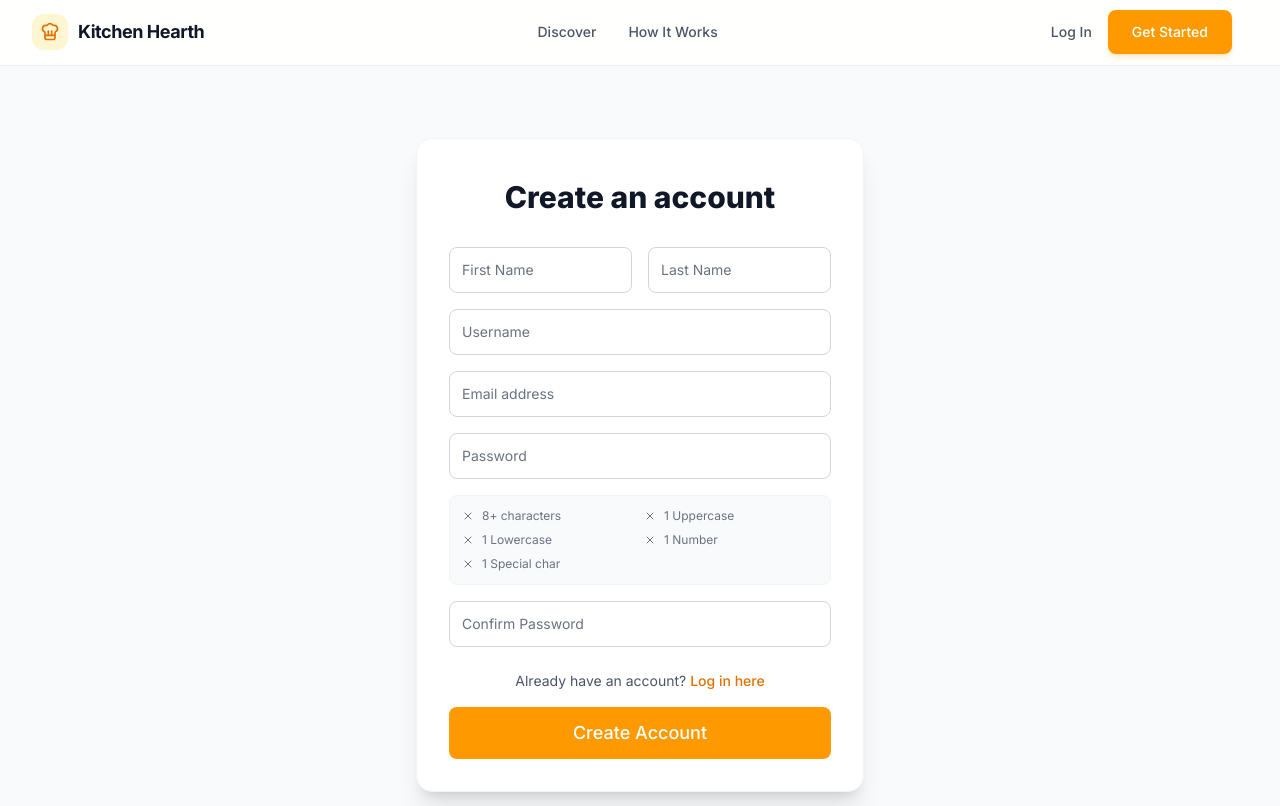
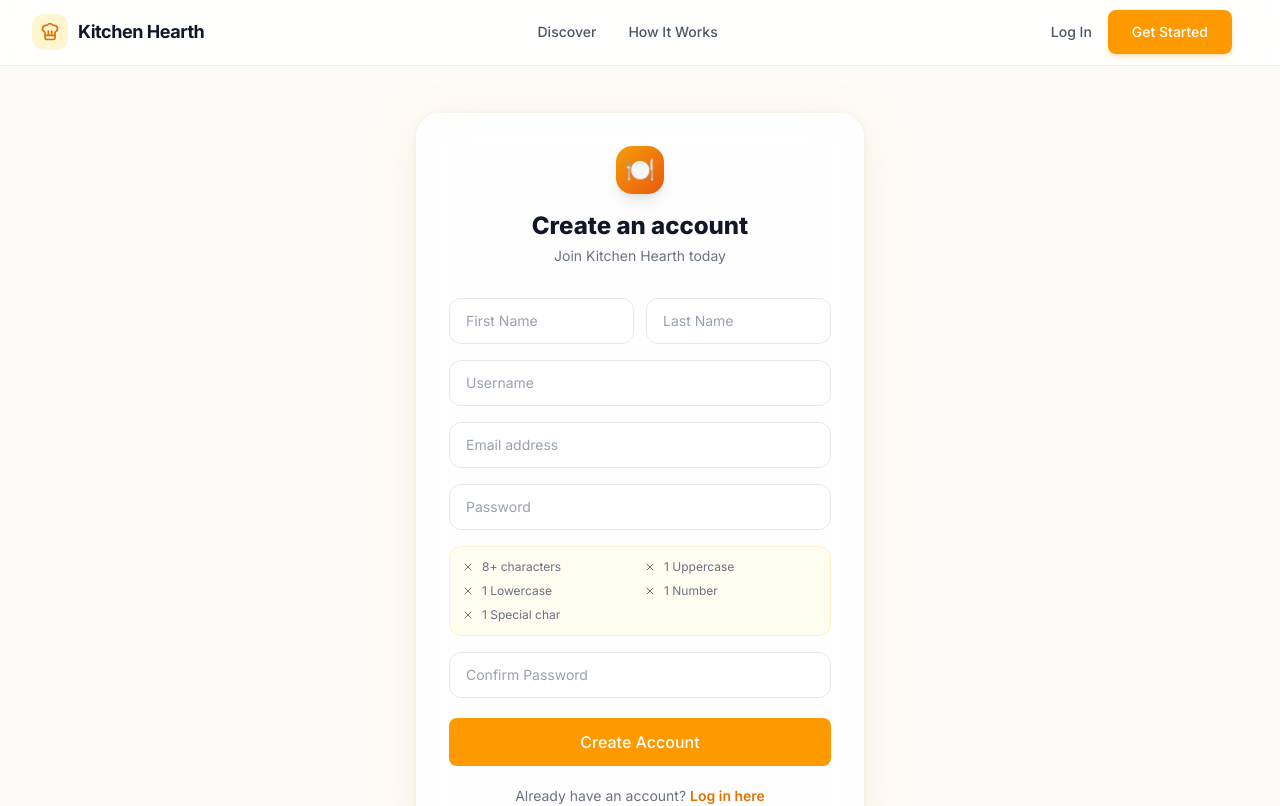
Before and after one commit to Usmankhalid20/Frontend-kitchen-hearth, a React (Vite) app: page /register in a window 1280 px wide. Shown: the top 806 px of the page. Built offline with nearby package versions, Linux system fonts and the light colour scheme.

Commit message:
feat: implement Auth page with login/registration forms, password validation, and framer-motion animations

```diff
--- a/src/pages/Auth/Auth.jsx
+++ b/src/pages/Auth/Auth.jsx
@@ -21,7 +21,7 @@ const Auth = () => {
     username: '',
     email: '',
     password: '',
-    confirmPassword: ''
+    confirmPassword: '',
   });
 
   // Password Validation State
@@ -43,7 +43,7 @@ const Auth = () => {
       upper: /[A-Z]/.test(pwd),
       lower: /[a-z]/.test(pwd),
       number: /[0-9]/.test(pwd),
-      special: /[^A-Za-z0-9]/.test(pwd)
+      special: /[^A-Za-z0-9]/.test(pwd),
     });
 
     if (formData.confirmPassword) {
@@ -59,7 +59,6 @@ const Auth = () => {
 
   const toggleAuthMode = () => {
     setIsLogin(!isLogin);
-    // Optionally clear errors or form here if desired
   };
 
   const handleSubmit = async (e) => {
@@ -69,15 +68,14 @@ const Auth = () => {
       const success = await login(formData.email, formData.password);
       if (success) {
         const currentUser = useAuthStore.getState().user;
-        const isAdmin = currentUser?.role?.name === 'Admin' || currentUser?.role?.name === 'SuperAdmin';
-        const defaultPath = isAdmin ? '/admin/dashboard' : '/user/dashboard';
-
-        window.location.href = defaultPath;
+        const isAdmin =
+          currentUser?.role?.name === 'Admin' || currentUser?.role?.name === 'SuperAdmin';
+        window.location.href = isAdmin ? '/admin/dashboard' : '/user/dashboard';
       }
     } else {
       if (!passwordsMatch) return;
-      const allValid = Object.values(pwdValidations).every(v => v);
-      if (!allValid) return; // Prevent submission if password is weak
+      const allValid = Object.values(pwdValidations).every((v) => v);
+      if (!allValid) return;
 
       const success = await register({
         firstName: formData.firstName,
@@ -85,17 +83,20 @@ const Auth = () => {
         username: formData.username,
         email: formData.email,
         password: formData.password,
-        confirmPassword: formData.confirmPassword
+        confirmPassword: formData.confirmPassword,
       });
 
       if (success) {
         const currentUser = useAuthStore.getState().user;
-        const isAdmin = currentUser?.role?.name === 'Admin' || currentUser?.role?.name === 'SuperAdmin';
-        const defaultPath = isAdmin ? '/admin/dashboard' : '/user/dashboard';
-        window.location.href = defaultPath;
+        const isAdmin =
+          currentUser?.role?.name === 'Admin' || currentUser?.role?.name === 'SuperAdmin';
+        window.location.href = isAdmin ? '/admin/dashboard' : '/user/dashboard';
       }
     }
   };
+
+  const inputClass =
+    'appearance-none rounded-xl w-full px-4 py-3 border border-gray-200 placeholder-gray-400 text-gray-900 text-sm focus:outline-none focus:ring-2 focus:ring-amber-400/60 focus:border-amber-400 bg-white/70 transition';
 
   const ValidationItem = ({ isValid, text }) => (
     <div className={`flex items-center gap-2 text-xs ${isValid ? 'text-green-600' : 'text-gray-500'}`}>
@@ -105,71 +106,127 @@ const Auth = () => {
   );
 
   return (
-    <div className="min-h-screen flex items-center justify-center bg-gray-50 py-12 px-4 sm:px-6 lg:px-8 overflow-hidden">
-      <motion.div
-        initial={{ opacity: 0, y: 20 }}
-        animate={{ opacity: 1, y: 0 }}
-        className="max-w-md w-full space-y-8 bg-white p-8 rounded-2xl shadow-xl border border-gray-100"
+    <div
+      className="min-h-screen flex items-center justify-center py-12 px-4 sm:px-6 lg:px-8 overflow-hidden relative"
+      style={{ backgroundColor: 'var(--color-bg)' }}
     >
-        <div>
-          <h2 className="mt-2 text-center text-3xl font-extrabold text-gray-900">
-            {isLogin ? 'Welcome back' : 'Create an account'}
-          </h2>
-
+      {/* ── Ambient background glows ── */}
+      <div className="absolute inset-0 -z-10 overflow-hidden pointer-events-none">
+        <div className="absolute -top-32 -right-32 w-[600px] h-[600px] rounded-full bg-amber-200/40 blur-[120px]" />
+        <div className="absolute -bottom-32 -left-32 w-[500px] h-[500px] rounded-full bg-orange-200/30 blur-[100px]" />
+        <div className="absolute top-1/2 left-1/2 -translate-x-1/2 -translate-y-1/2 w-[700px] h-[400px] rounded-full bg-amber-100/50 blur-[140px]" />
+        {/* Subtle grid overlay */}
+        <div
+          className="absolute inset-0 opacity-[0.03]"
+          style={{
+            backgroundImage:
+              'linear-gradient(rgba(0,0,0,0.15) 1px, transparent 1px), linear-gradient(90deg, rgba(0,0,0,0.15) 1px, transparent 1px)',
+            backgroundSize: '48px 48px',
+          }}
+        />
       </div>
 
-        <form className="mt-8 space-y-6" onSubmit={handleSubmit}>
+      <motion.div
+        initial={{ opacity: 0, y: 24, scale: 0.97 }}
+        animate={{ opacity: 1, y: 0, scale: 1 }}
+        transition={{ duration: 0.55, ease: [0.22, 1, 0.36, 1] }}
+        className="max-w-md w-full"
+      >
+        {/* ── Glassmorphic card ── */}
+        <div
+          className="bg-white/80 backdrop-blur-xl rounded-3xl border border-white/60 p-8"
+          style={{ boxShadow: '0 8px 48px rgba(245,158,11,0.10), 0 2px 8px rgba(0,0,0,0.06)' }}
+        >
+          {/* ── Logo + heading ── */}
+          <div className="flex flex-col items-center mb-8">
+            <div
+              className="w-12 h-12 rounded-2xl flex items-center justify-center mb-4 shadow-lg"
+              style={{ background: 'linear-gradient(135deg, #F59E0B, #EA580C)' }}
+            >
+              <span className="text-white text-2xl">🍽️</span>
+            </div>
+            <AnimatePresence mode="wait">
+              <motion.h2
+                key={isLogin ? 'login-title' : 'register-title'}
+                initial={{ opacity: 0, y: -8 }}
+                animate={{ opacity: 1, y: 0 }}
+                exit={{ opacity: 0, y: 8 }}
+                transition={{ duration: 0.25 }}
+                className="text-2xl font-extrabold text-gray-900 text-center"
+              >
+                {isLogin ? 'Welcome back 👋' : 'Create an account'}
+              </motion.h2>
+            </AnimatePresence>
+            <p className="text-sm text-gray-500 mt-1">
+              {isLogin ? 'Sign in to Kitchen Hearth' : 'Join Kitchen Hearth today'}
+            </p>
+          </div>
+
+          {/* ── Form ── */}
+          <form className="space-y-5" onSubmit={handleSubmit}>
             <div className="space-y-4">
+              {/* Register-only fields */}
               <AnimatePresence mode="popLayout">
                 {!isLogin && (
                   <motion.div
                     initial={{ opacity: 0, height: 0 }}
                     animate={{ opacity: 1, height: 'auto' }}
                     exit={{ opacity: 0, height: 0 }}
-                  className="space-y-4"
+                    className="space-y-4 overflow-hidden"
                   >
-                  <div className="grid grid-cols-2 gap-4">
-                    <div>
-                      <input name="firstName" type="text" required={!isLogin}
-                        className="appearance-none rounded-lg relative block w-full px-3 py-3 border border-gray-300 placeholder-gray-500 text-gray-900 focus:outline-none focus:ring-amber-500 focus:border-amber-500 sm:text-sm"
-                        placeholder="First Name" value={formData.firstName} onChange={handleChange} />
+                    <div className="grid grid-cols-2 gap-3">
+                      <input
+                        name="firstName" type="text" required
+                        className={inputClass}
+                        placeholder="First Name"
+                        value={formData.firstName}
+                        onChange={handleChange}
+                      />
+                      <input
+                        name="lastName" type="text" required
+                        className={inputClass}
+                        placeholder="Last Name"
+                        value={formData.lastName}
+                        onChange={handleChange}
+                      />
                     </div>
-                    <div>
-                      <input name="lastName" type="text" required={!isLogin}
-                        className="appearance-none rounded-lg relative block w-full px-3 py-3 border border-gray-300 placeholder-gray-500 text-gray-900 focus:outline-none focus:ring-amber-500 focus:border-amber-500 sm:text-sm"
-                        placeholder="Last Name" value={formData.lastName} onChange={handleChange} />
-                    </div>
-                  </div>
-                  <div>
-                    <input name="username" type="text" required={!isLogin}
-                      className="appearance-none rounded-lg relative block w-full px-3 py-3 border border-gray-300 placeholder-gray-500 text-gray-900 focus:outline-none focus:ring-amber-500 focus:border-amber-500 sm:text-sm"
-                      placeholder="Username" value={formData.username} onChange={handleChange} />
-                  </div>
+                    <input
+                      name="username" type="text" required
+                      className={inputClass}
+                      placeholder="Username"
+                      value={formData.username}
+                      onChange={handleChange}
+                    />
                   </motion.div>
                 )}
               </AnimatePresence>
 
-            <div>
-              <input name="email" type="email" required
-                className="appearance-none rounded-lg relative block w-full px-3 py-3 border border-gray-300 placeholder-gray-500 text-gray-900 focus:outline-none focus:ring-amber-500 focus:border-amber-500 sm:text-sm"
-                placeholder="Email address" value={formData.email} onChange={handleChange} />
-            </div>
+              {/* Shared fields */}
+              <input
+                name="email" type="email" required
+                className={inputClass}
+                placeholder="Email address"
+                value={formData.email}
+                onChange={handleChange}
+              />
+              <input
+                name="password" type="password" required
+                className={inputClass}
+                placeholder="Password"
+                value={formData.password}
+                onChange={handleChange}
+              />
 
-            <div>
-              <input name="password" type="password" required
-                className="appearance-none rounded-lg relative block w-full px-3 py-3 border border-gray-300 placeholder-gray-500 text-gray-900 focus:outline-none focus:ring-amber-500 focus:border-amber-500 sm:text-sm"
-                placeholder="Password" value={formData.password} onChange={handleChange} />
-            </div>
-
+              {/* Register-only: password checker + confirm */}
               <AnimatePresence mode="popLayout">
                 {!isLogin && (
                   <motion.div
                     initial={{ opacity: 0, height: 0 }}
                     animate={{ opacity: 1, height: 'auto' }}
                     exit={{ opacity: 0, height: 0 }}
-                  className="space-y-4"
+                    className="space-y-4 overflow-hidden"
                   >
-                  <div className="bg-gray-50 p-3 rounded-lg border border-gray-100 grid grid-cols-2 gap-2">
+                    <div className="bg-amber-50/70 p-3 rounded-xl border border-amber-100 grid grid-cols-2 gap-2">
                       <ValidationItem isValid={pwdValidations.length} text="8+ characters" />
                       <ValidationItem isValid={pwdValidations.upper} text="1 Uppercase" />
                       <ValidationItem isValid={pwdValidations.lower} text="1 Lowercase" />
@@ -178,11 +235,19 @@ const Auth = () => {
                     </div>
 
                     <div>
-                    <input name="confirmPassword" type="password" required={!isLogin}
-                      className={`appearance-none rounded-lg relative block w-full px-3 py-3 border ${!passwordsMatch ? 'border-red-300 focus:border-red-500 focus:ring-red-500' : 'border-gray-300 focus:border-amber-500 focus:ring-amber-500'} placeholder-gray-500 text-gray-900 focus:outline-none sm:text-sm`}
-                      placeholder="Confirm Password" value={formData.confirmPassword} onChange={handleChange} />
+                      <input
+                        name="confirmPassword" type="password" required
+                        className={`appearance-none rounded-xl w-full px-4 py-3 border text-gray-900 text-sm placeholder-gray-400 focus:outline-none focus:ring-2 bg-white/70 transition ${
+                          !passwordsMatch
+                            ? 'border-red-300 focus:ring-red-400/60 focus:border-red-400'
+                            : 'border-gray-200 focus:ring-amber-400/60 focus:border-amber-400'
+                        }`}
+                        placeholder="Confirm Password"
+                        value={formData.confirmPassword}
+                        onChange={handleChange}
+                      />
                       {!passwordsMatch && formData.confirmPassword && (
-                      <p className="mt-1 text-xs text-red-500">Passwords do not match</p>
+                        <p className="mt-1.5 text-xs text-red-500">Passwords do not match</p>
                       )}
                     </div>
                   </motion.div>
@@ -190,34 +255,39 @@ const Auth = () => {
               </AnimatePresence>
             </div>
 
+            {/* Error banner */}
             {error && (
-            <div className="text-red-500 text-sm text-center bg-red-50 p-3 rounded-lg border border-red-100">
+              <div className="text-red-600 text-sm text-center bg-red-50 p-3 rounded-xl border border-red-100">
                 {Array.isArray(error) ? error[0].message : error}
               </div>
             )}
 
-          <div>
-                      <p className="mt-2 mb-4 text-center text-sm text-gray-600">
-            {isLogin ? "Don't have an account? " : "Already have an account? "}
+            {/* Submit */}
+            <Button
+              type="submit"
+              variant="primary"
+              className="w-full justify-center text-base"
+              disabled={
+                isLoading ||
+                (!isLogin && (!passwordsMatch || !Object.values(pwdValidations).every((v) => v)))
+              }
+            >
+              {isLoading ? 'Please wait…' : isLogin ? 'Sign In' : 'Create Account'}
+            </Button>
+
+            {/* Toggle link */}
+            <p className="text-center text-sm text-gray-500">
+              {isLogin ? "Don't have an account? " : 'Already have an account? '}
               <button
                 type="button"
                 onClick={toggleAuthMode}
-              className="font-medium text-amber-600 hover:text-amber-500 transition-colors"
+                className="font-semibold text-amber-600 hover:text-amber-500 transition-colors"
               >
                 {isLogin ? 'Sign up here' : 'Log in here'}
               </button>
             </p>
-
-            <Button
-              type="submit"
-              variant="primary"
-              className="w-full justify-center text-lg"
-              disabled={isLoading || (!isLogin && (!passwordsMatch || !Object.values(pwdValidations).every(v => v)))}
-            >
-              {isLoading ? 'Please wait...' : (isLogin ? 'Sign In' : 'Create Account')}
-            </Button>
+          </form>
         </div>
-        </form>
       </motion.div>
     </div>
   );
```
Lines whose indentation alone changed are shown as unchanged.
